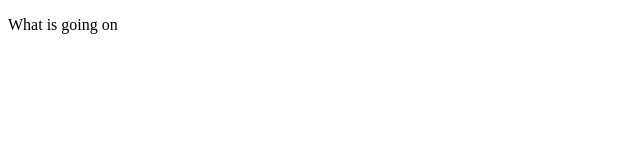
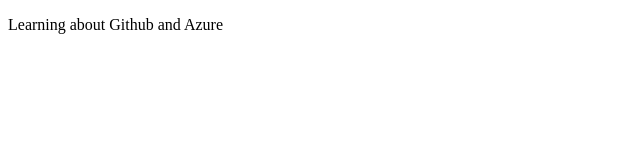
Before and after one commit to JPark954/IST113Work, a plain HTML site: page index.html in a window 1280 px wide. Shown: the whole page, without its empty margins (0-640 px from the left). Drawn offline with Linux system fonts and the light colour scheme.

Commit message:
Update index.html

```diff
--- a/index.html
+++ b/index.html
@@ -1,11 +1,10 @@
 <!DOCTYPE html>
 <html>
 <head>
-
     <title>GitHub</title>
 	  </head>
   <body>
-  <p> What is going on </p>
+  <p>Learning about Github and Azure</p>
 
   </body>
   </html>
```
